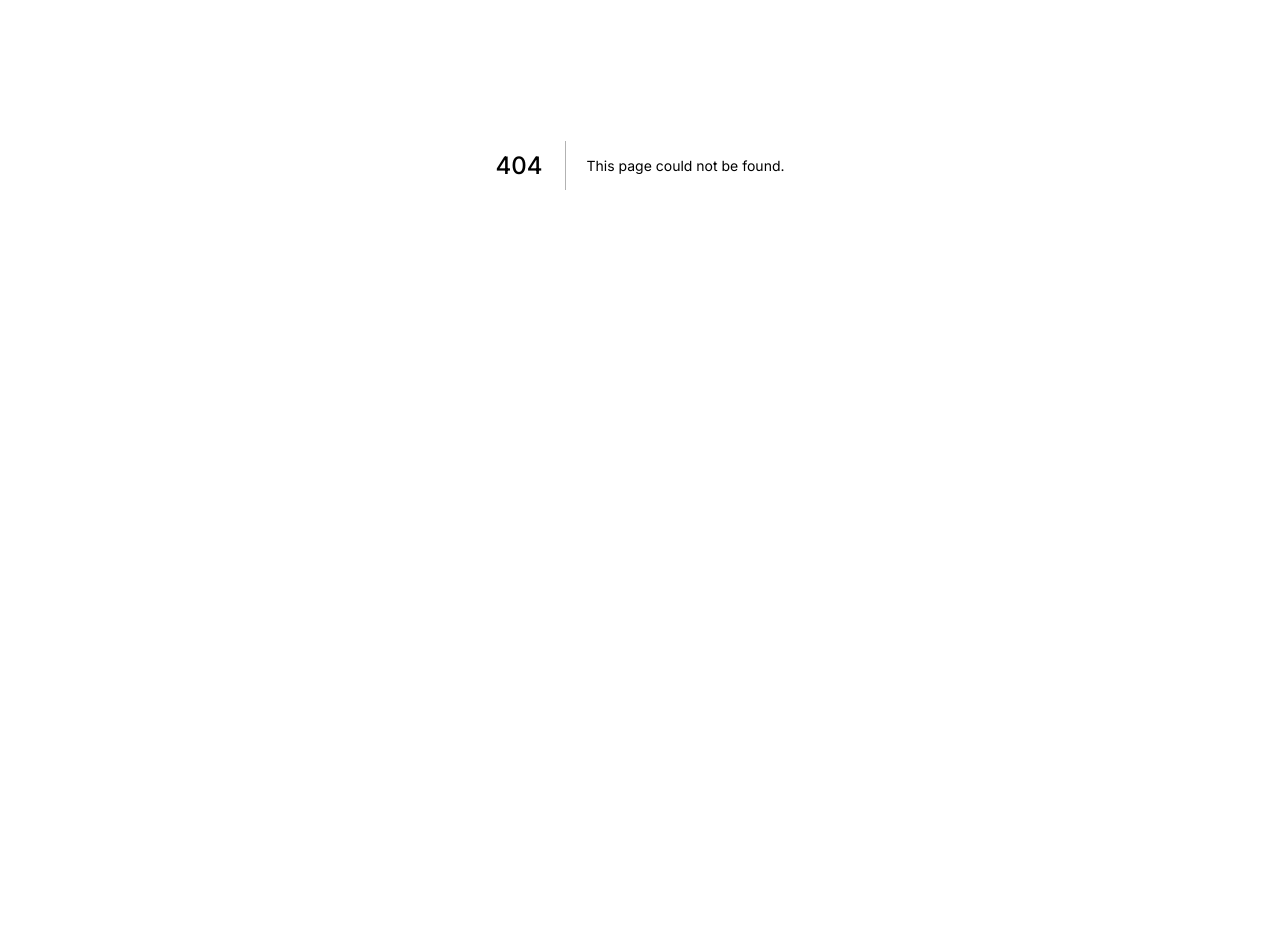
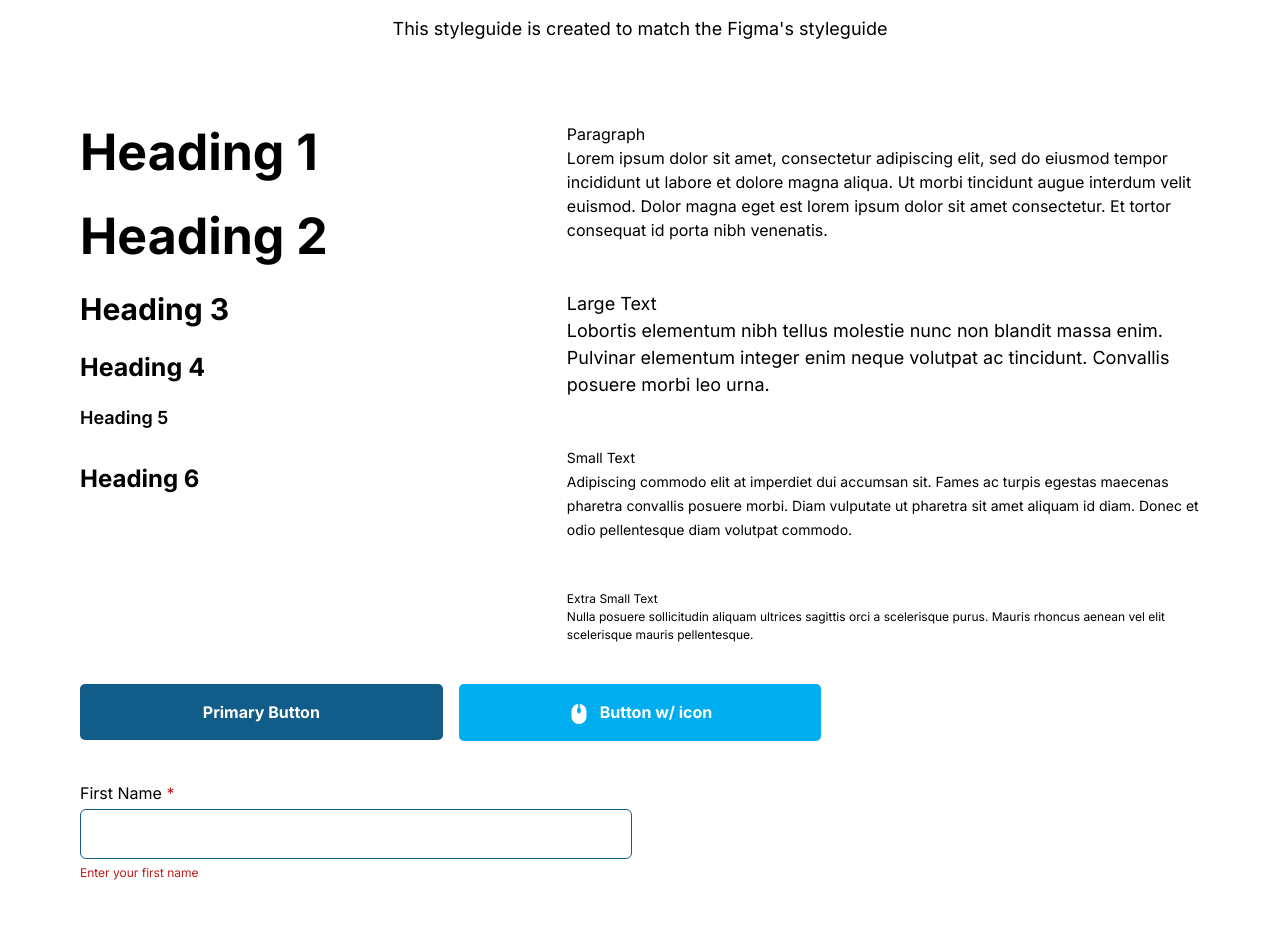
Before and after one commit to imrishit98/rp-nextjs-starter, a Next.js app: page /styleguide in a window 1280 px wide. Before the commit this address had no page. Shown: the part 235-1172 px from the top of the page. Before the commit the page ends 800 px from the top, so only its background shows below. Built offline with nearby package versions, Linux system fonts and the light colour scheme.

Commit message:
Create styleguide page

```diff
--- a/src/components/layout/navbar.js
+++ b/src/components/layout/navbar.js
@@ -17,30 +17,23 @@ const Navbar = ({ conversionPageUrl }) => {
       href: '/',
     },
     {
-      name: 'About',
-      href: '/about',
+      name: 'Components',
+      href: '/components',
+    },
+    {
+      name: 'Styleguide',
+      href: '/styleguide',
+    },
+    {
+      name: 'Other',
       subItem: [
         {
-          name: 'About our team',
-          href: '/about/team',
+          name: 'item 1',
+          href: '/',
         },
         {
-          name: 'History Timeline',
-          href: '/about/history',
-        },
-      ],
-    },
-    {
-      name: 'Services',
-      href: '/services',
-      subItem: [
-        {
-          name: 'Software Engineering',
-          href: '/services/software-engineering',
-        },
-        {
-          name: 'Marketing',
-          href: '/services/Marketing',
+          name: 'item 2',
+          href: '/',
         },
       ],
     },
--- a/src/components/ui/buttons.js
+++ b/src/components/ui/buttons.js
@@ -18,7 +18,6 @@ export const PrimaryButton = ({
   label,
   className,
   hasIcon,
-  iconOnTheRight,
   children,
   ...props
 }) => {
@@ -27,13 +26,11 @@ export const PrimaryButton = ({
       id={id}
       href={link}
       className={
-        'flex py-4 justify-center items-senter rounded-[5px] text-white bg-cobalt px-5 focus:outline-none focus:ring-none hover:bg-cyan font-bold ' +
+        'flex py-4 justify-center items-center rounded-[5px] text-white bg-cobalt px-5 focus:outline-none focus:ring-none hover:bg-cyan font-bold ' +
         className
       }
       {...props}>
-      <span
-        className={` ${iconOnTheRight ? 'order-last ml-[10px] mr-0' : 'mr-[10px] ml-0'}
-       ${!hasIcon ? 'hidden' : ''}`}>
+      <span className={` 'mr-[10px] ml-0 ' ${!hasIcon ? 'hidden' : ''}`}>
         {children}
       </span>
       <span>{label}</span>
@@ -47,7 +44,6 @@ export const SecondaryButton = ({
   label,
   className,
   hasIcon,
-  iconOnTheRight,
   children,
   ...props
 }) => {
@@ -61,9 +57,8 @@ export const SecondaryButton = ({
       }
       {...props}>
       <span
-        className={` ${
-          iconOnTheRight ? 'order-last ml-[10px] mr-0' : ' mr-[10px] ml-0'
-        } ${!hasIcon ? 'hidden' : ''}`}>
+        className={`mr-[10px] ml-0 '
+         ${!hasIcon ? 'hidden' : ''}`}>
         {children}
       </span>
       <span>{label}</span>
--- a/src/components/ui/typography.js
+++ b/src/components/ui/typography.js
@@ -99,7 +99,7 @@ export const SmText = ({ className, children, ...props }) => {
   );
 };
 
-export const XSText = ({ className, children, ...props }) => {
+export const XsText = ({ className, children, ...props }) => {
   return (
     <p
       className={'text-[12px] leading-[18px]' + ' ' + className}
--- a/src/pages/components.js
+++ b/src/pages/components.js
@@ -16,43 +16,10 @@ const Components = () => {
       seoDesc=''>
       <Container className='text-center h-[50vh] flex'>
         <div>
-          <H1 className='mb-4'>
-            ion8&apos;s <span className='text-cobalt'>Next.js</span> Starter Template
-          </H1>
+          <H1 className='mb-4'>Components</H1>
           <LgText className='md:px-20 lg:px-40'>
-            A boilerplate with all the necessary and common styles and components for
-            your needs.
+            These are commonly used components.
           </LgText>
-        </div>
-      </Container>
-      <Container className='items-center'>
-        <div className='grid grid-cols-1 gap-4 md:grid-cols-3'>
-          <div>
-            {/* Primary Button without icon */}
-            <PrimaryButton
-              link='#'
-              label='Primary Button'
-            />
-          </div>
-          <div>
-            {/* Secondary Button with the icon on the left by default */}
-            <SecondaryButton
-              link='#'
-              label='Left Icon'
-              hasIcon>
-              <SubmitIcon />
-            </SecondaryButton>
-          </div>{' '}
-          <div>
-            {/* Primary Button with the icon on the right using the prop iconOnTheRight */}
-            <PrimaryButton
-              link='#'
-              label='Right Icon'
-              hasIcon
-              iconOnTheRight>
-              <SubmitIcon />
-            </PrimaryButton>
-          </div>
         </div>
       </Container>
 
--- /dev/null
+++ b/src/pages/styleguide.js
@@ -0,0 +1,133 @@
+import {
+  BodyText,
+  FooterLabel,
+  H1,
+  H2,
+  H3,
+  H4,
+  H5,
+  H6,
+  LgText,
+  SmText,
+  XsText,
+} from '../components/ui/typography';
+import { PrimaryButton, SecondaryButton } from '../components/ui/buttons';
+
+import { Container } from '../components/ui/containers';
+import Layout from '../components/layout';
+import { SubmitIcon } from '../components/ui/icons';
+
+const title = 'StyleGuide Page';
+
+const StyleGuide = () => {
+  return (
+    <Layout
+      seoTitle={title}
+      seoDesc=''>
+      <Container className='flex py-20 text-center'>
+        <div>
+          <H1 className='mb-4'>StyleGuide</H1>
+          <LgText className='md:px-20 lg:px-40'>
+            This styleguide is created to match the Figma's styleguide
+          </LgText>
+        </div>
+      </Container>
+
+      {/* Typography */}
+      <Container className='items-center mb-10'>
+        <div className='grid grid-cols-1 gap-4 md:grid-cols-7'>
+          <div className='col-span-3'>
+            <H1>Heading 1</H1> <br />
+            <H2>Heading 2</H2> <br />
+            <H3>Heading 3</H3> <br />
+            <H4>Heading 4</H4> <br />
+            <H5>Heading 5</H5> <br />
+            <H6>Heading 6</H6> <br />
+          </div>
+          <div className='col-span-4'>
+            <BodyText>Paragraph</BodyText>
+            <BodyText>
+              Lorem ipsum dolor sit amet, consectetur adipiscing elit, sed do eiusmod
+              tempor incididunt ut labore et dolore magna aliqua. Ut morbi tincidunt
+              augue interdum velit euismod. Dolor magna eget est lorem ipsum dolor sit
+              amet consectetur. Et tortor consequat id porta nibh venenatis.{' '}
+            </BodyText>
+            <br />
+            <br />
+
+            <LgText>Large Text</LgText>
+            <LgText>
+              Lobortis elementum nibh tellus molestie nunc non blandit massa enim.
+              Pulvinar elementum integer enim neque volutpat ac tincidunt. Convallis
+              posuere morbi leo urna.
+            </LgText>
+            <br />
+            <br />
+            <SmText>Small Text</SmText>
+            <SmText>
+              Adipiscing commodo elit at imperdiet dui accumsan sit. Fames ac turpis
+              egestas maecenas pharetra convallis posuere morbi. Diam vulputate ut
+              pharetra sit amet aliquam id diam. Donec et odio pellentesque diam volutpat
+              commodo.{' '}
+            </SmText>
+            <br />
+            <br />
+            <XsText>Extra Small Text</XsText>
+            <XsText>
+              Nulla posuere sollicitudin aliquam ultrices sagittis orci a scelerisque
+              purus. Mauris rhoncus aenean vel elit scelerisque mauris pellentesque.
+            </XsText>
+          </div>
+        </div>
+      </Container>
+
+      {/* Buttons */}
+      <Container className='items-center mb-10'>
+        <div className='grid grid-cols-1 gap-4 md:grid-cols-3'>
+          <div>
+            {/* Primary Button without icon */}
+            <PrimaryButton
+              link='#'
+              label='Primary Button'
+            />
+          </div>
+          <div>
+            {/* Secondary Button with the icon */}
+            <SecondaryButton
+              link='#'
+              label='Button w/ icon'
+              hasIcon>
+              <SubmitIcon />
+            </SecondaryButton>
+          </div>{' '}
+        </div>
+      </Container>
+
+      {/* Form elements */}
+
+      <Container className='items-center'>
+        <div className=''>
+          {/* Input Field - Required */}
+          <div className='grid grid-cols-1 gap-4 md:grid-cols-2'>
+            <div>
+              <label
+                htmlFor='firstName'
+                className='block mb-1'>
+                First Name
+                <span className='inline text-red-700'> *</span>
+              </label>
+              <input
+                className={`px-4 py-3 rounded-md border border-solid border-cobalt w-full focus:border-cyan focus:outline-none `}
+                name='firstName'
+                type='text'
+              />
+              <XsText className='inline text-red-700'>Enter your first name</XsText>
+            </div>
+          </div>
+        </div>
+      </Container>
+    </Layout>
+  );
+};
+
+export default StyleGuide;
```
